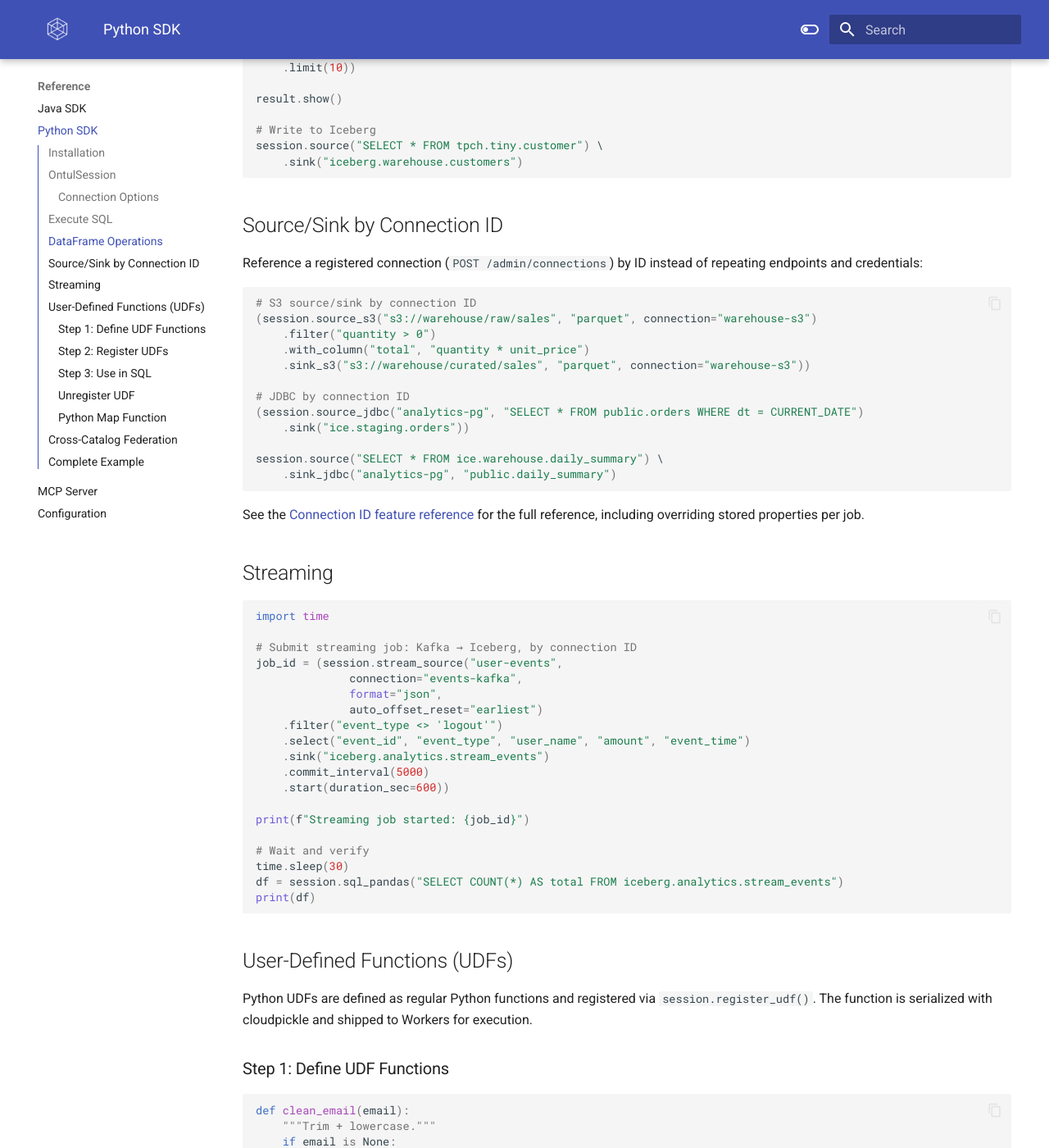
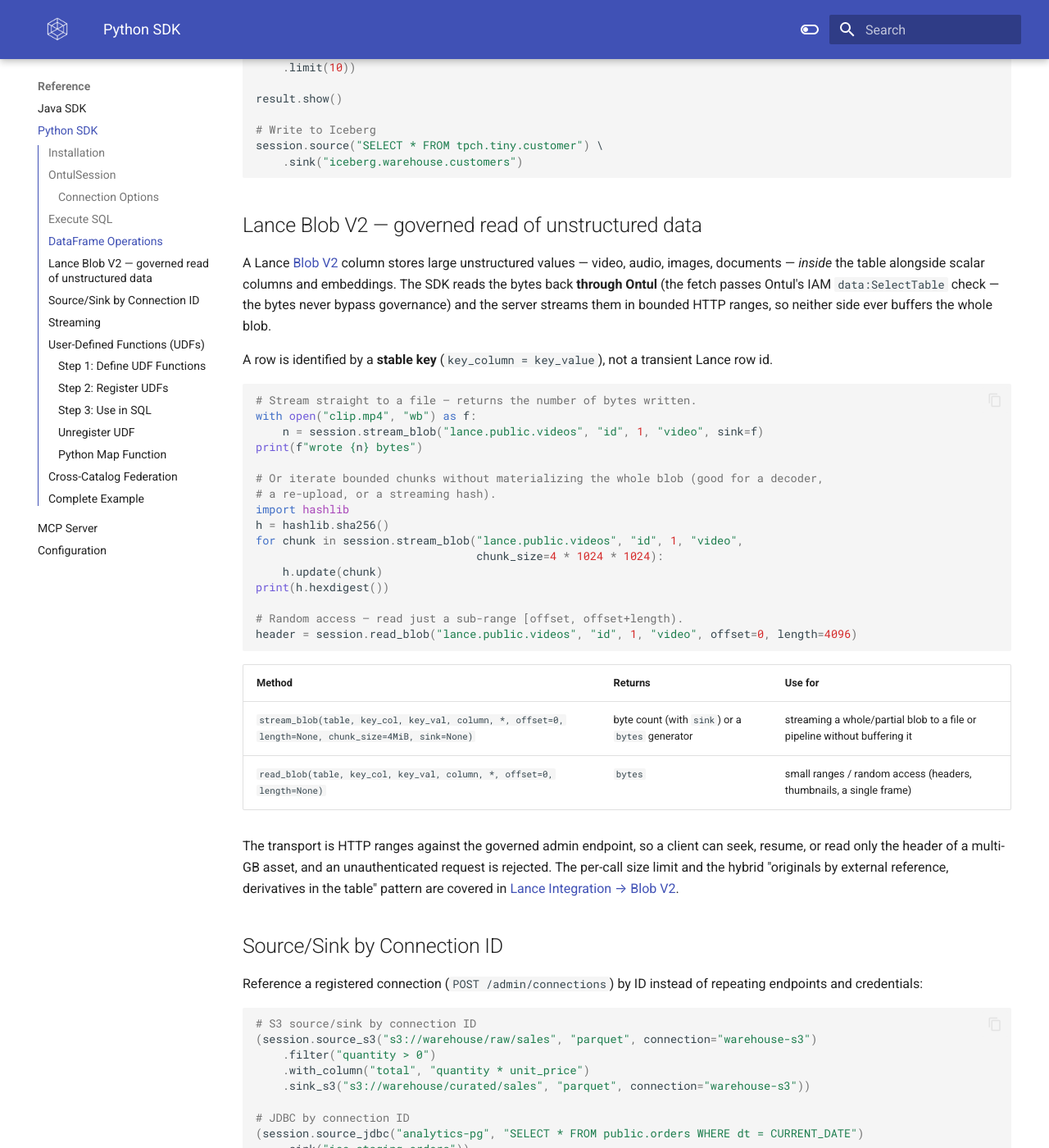
Before and after one commit to cloudcheflabs/ontul-docs, an MkDocs documentation site: the page built from docs/reference/sdk-python.md, in a window 1280 px wide and 1400 px high, scrolled down 1737 px. Shown: the whole window at 82% size. Built offline with MkDocs 1.6.1 and Material for MkDocs 9.7.7, drawn with Linux system fonts in a browser that asks for light colours; the version menu is left out.

Commit message:
docs(sdk-python): Lance Blob V2 governed read (stream_blob / read_blob)
Documents reading unstructured Blob V2 values through Ontul's governed, IAM-gated
streaming path: stream-to-file, chunk iteration, and ranged random access, with a
method-reference table and a cross-link to the Lance Integration Blob V2 section.

Co-Authored-By: Claude Opus 4.8 (1M context) <noreply@anthropic.com>

````diff
--- a/docs/reference/sdk-python.md
+++ b/docs/reference/sdk-python.md
@@ -72,6 +72,45 @@ result.show()
 session.source("SELECT * FROM tpch.tiny.customer") \
     .sink("iceberg.warehouse.customers")
 ```
+
+## Lance Blob V2 — governed read of unstructured data
+
+A Lance [Blob V2](../features/lance-integration.md#blob-v2-unstructured-data-as-a-first-class-column)
+column stores large unstructured values — video, audio, images, documents — *inside* the table
+alongside scalar columns and embeddings. The SDK reads the bytes back **through Ontul** (the fetch
+passes Ontul's IAM `data:SelectTable` check — the bytes never bypass governance) and the server
+streams them in bounded HTTP ranges, so neither side ever buffers the whole blob.
+
+A row is identified by a **stable key** (`key_column = key_value`), not a transient Lance row id.
+
+```python
+# Stream straight to a file — returns the number of bytes written.
+with open("clip.mp4", "wb") as f:
+    n = session.stream_blob("lance.public.videos", "id", 1, "video", sink=f)
+print(f"wrote {n} bytes")
+
+# Or iterate bounded chunks without materializing the whole blob (good for a decoder,
+# a re-upload, or a streaming hash).
+import hashlib
+h = hashlib.sha256()
+for chunk in session.stream_blob("lance.public.videos", "id", 1, "video",
+                                 chunk_size=4 * 1024 * 1024):
+    h.update(chunk)
+print(h.hexdigest())
+
+# Random access — read just a sub-range [offset, offset+length).
+header = session.read_blob("lance.public.videos", "id", 1, "video", offset=0, length=4096)
+```
+
+| Method | Returns | Use for |
+| --- | --- | --- |
+| `stream_blob(table, key_col, key_val, column, *, offset=0, length=None, chunk_size=4MiB, sink=None)` | byte count (with `sink`) or a `bytes` generator | streaming a whole/partial blob to a file or pipeline without buffering it |
+| `read_blob(table, key_col, key_val, column, *, offset=0, length=None)` | `bytes` | small ranges / random access (headers, thumbnails, a single frame) |
+
+The transport is HTTP ranges against the governed admin endpoint, so a client can seek, resume, or
+read only the header of a multi-GB asset, and an unauthenticated request is rejected. The per-call
+size limit and the hybrid "originals by external reference, derivatives in the table" pattern are
+covered in [Lance Integration → Blob V2](../features/lance-integration.md#blob-v2-unstructured-data-as-a-first-class-column).
 
 ## Source/Sink by Connection ID
 
````
